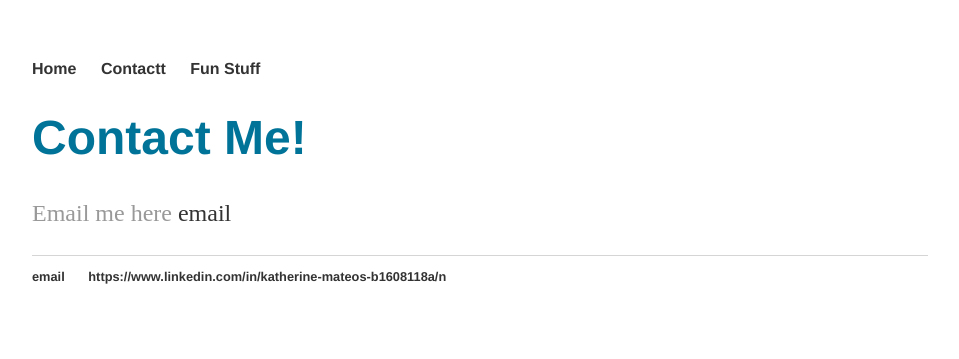
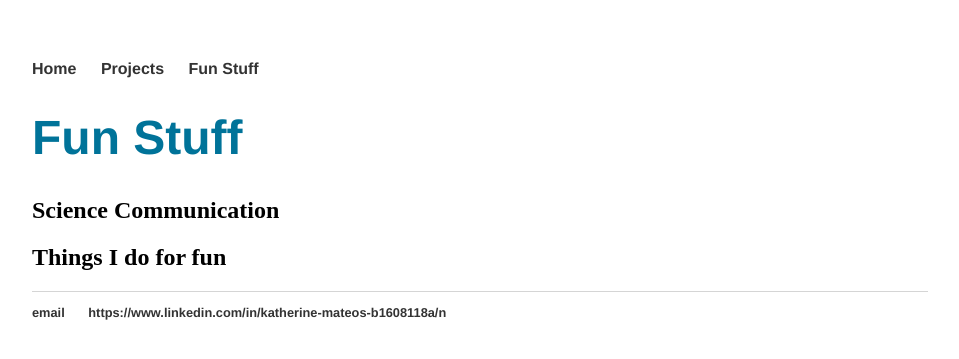
Before and after one commit to kcmateos/kcmateos.github.io, a Jekyll site: the page funstuff/index.html, which Jekyll copies as it is, in a window 1280 px wide. Shown: the top 359 px of the page, without its empty margins (160-1119 px from the left). Built offline with Jekyll 4.4.1, drawn with Linux system fonts in a browser that asks for light colours.

Commit message:
Update index.html

```diff
--- a/funstuff/index.html
+++ b/funstuff/index.html
@@ -2,7 +2,7 @@
 <html>
 	<head>
 		<meta charset="utf-8">
-		<title>Contact</title>
+		<title>Fun Stuff</title>
 		<!-- link to main stylesheet -->
 		<link rel="stylesheet" type="text/css" href="/css/main.css">
 	</head>
@@ -10,14 +10,15 @@
 		<nav>
     		<ul>
         		<li><a href="/">Home</a></li>
-	        	<li><a href="/contact">Contactt</a></li>
-        		<li><a href="/funstuff">Fun Stuff</a></li>
+        		<li><a href="/projects">Projects</a></li>
+			<li><a href="/funstuff">Fun Stuff</a></li>
     		</ul>
 		</nav>
 		<div class="container">
     		<div class="blurb">
-        		<h1>Contact Me!</h1>
-				<p> Email me here <a href="mateosk@carleton.edu">email</a></li>
+        		<h1>Fun Stuff</h1>
+			<h2>Science Communication</h2>
+			<h2>Things I do for fun</h2>
     		</div><!-- /.blurb -->
 		</div><!-- /.container -->
 		<footer>
```
